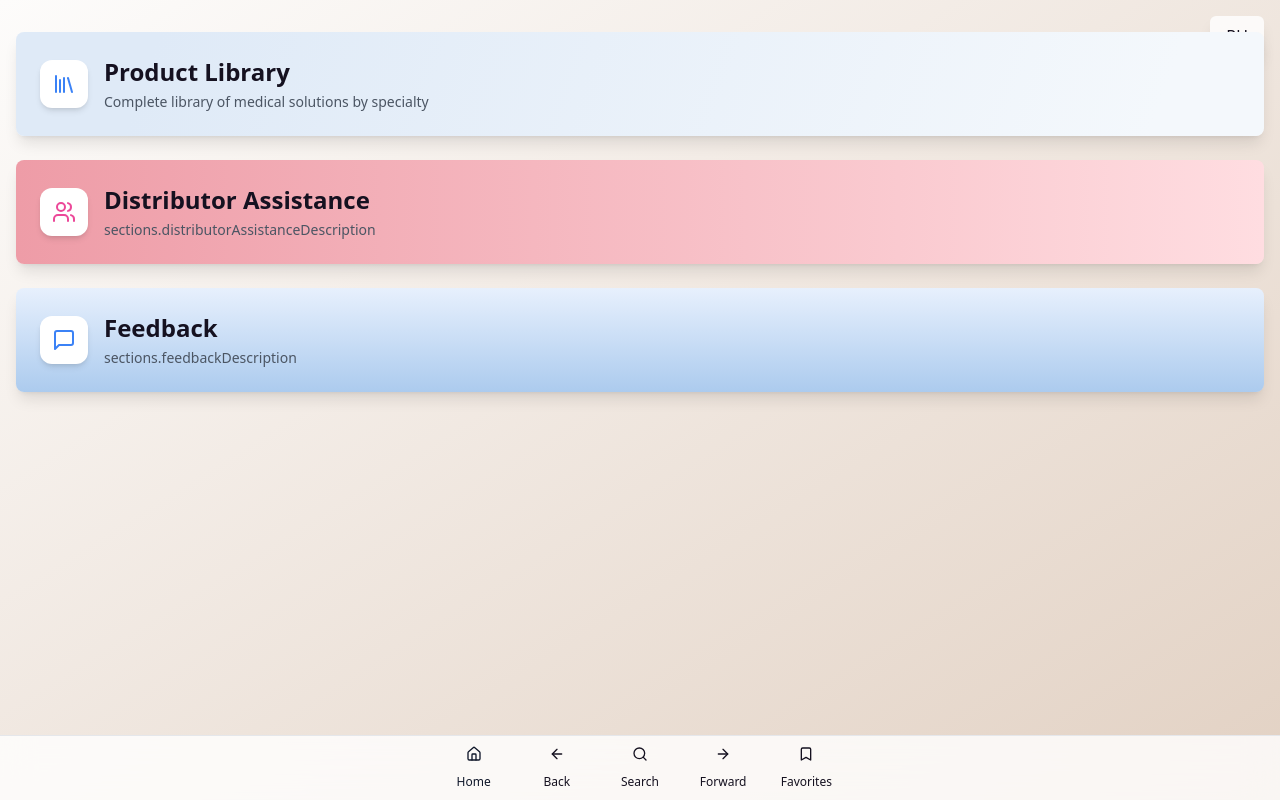
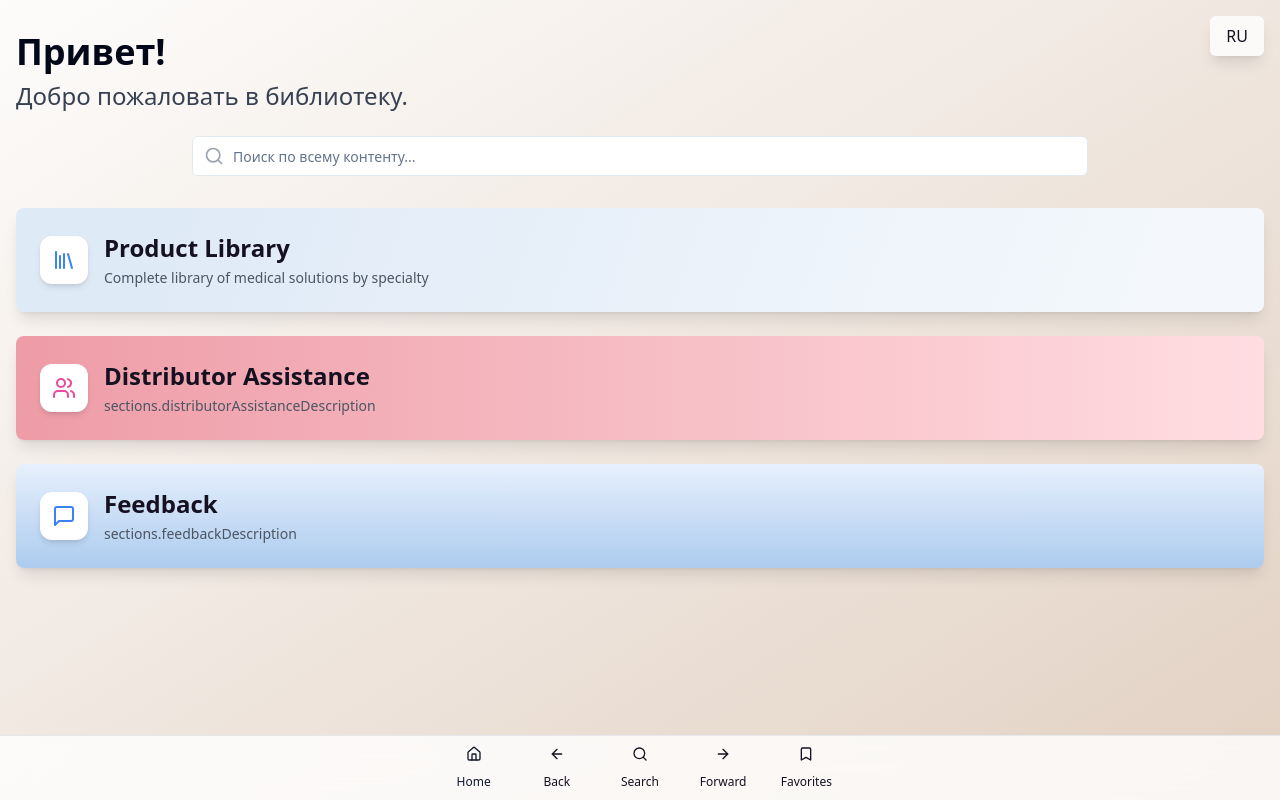
Before and after one commit to anflugag/friendly-concept-explorer, a React (Vite) app: page / in a window 1280 px wide. Built offline with nearby package versions, Linux system fonts and the light colour scheme.

Commit message:
Add search bar component
Implements a search bar component and integrates it into the navigation bar and main page.

```diff
--- a/src/components/navigation/BottomNav.tsx
+++ b/src/components/navigation/BottomNav.tsx
@@ -3,13 +3,15 @@ import { Home, ArrowLeft, Search, ArrowRight, Bookmark } from 'lucide-react';
 import { useTranslation } from 'react-i18next';
 import { useNavigate, useLocation } from 'react-router-dom';
 import { Button } from "@/components/ui/button";
-import { useToast } from "@/components/ui/use-toast";
+import { useState } from 'react';
+import { Sheet, SheetContent } from "@/components/ui/sheet";
+import SearchBar from '../search/SearchBar';
 
 const BottomNav = () => {
   const { t } = useTranslation();
   const navigate = useNavigate();
   const location = useLocation();
-  const { toast } = useToast();
+  const [isSearchOpen, setIsSearchOpen] = useState(false);
 
   const handleNavigation = (action: 'back' | 'forward' | 'home' | 'search' | 'favorites') => {
     switch (action) {
@@ -23,18 +25,10 @@ const BottomNav = () => {
         navigate('/');
         break;
       case 'search':
-        toast({
-          title: t('navigation.searchNotAvailable'),
-          description: t('navigation.comingSoon'),
-          duration: 2000,
-        });
+        setIsSearchOpen(true);
         break;
       case 'favorites':
-        toast({
-          title: t('navigation.favoritesNotAvailable'),
-          description: t('navigation.comingSoon'),
-          duration: 2000,
-        });
+        // Implement favorites functionality
         break;
     }
   };
@@ -42,6 +36,7 @@ const BottomNav = () => {
   const isActive = (path: string) => location.pathname === path;
 
   return (
+    <>
       <nav className="fixed bottom-0 left-0 right-0 bg-white/80 backdrop-blur-lg border-t border-gray-200 dark:border-gray-800 animate-fade-in z-50">
         <div className="flex justify-around items-center h-16 px-4 max-w-md mx-auto">
           <Button
@@ -97,6 +92,15 @@ const BottomNav = () => {
           </Button>
         </div>
       </nav>
+
+      <Sheet open={isSearchOpen} onOpenChange={setIsSearchOpen}>
+        <SheetContent side="bottom" className="h-[90vh]">
+          <div className="h-full overflow-auto py-6">
+            <SearchBar />
+          </div>
+        </SheetContent>
+      </Sheet>
+    </>
   );
 };
 
--- a/src/pages/Index.tsx
+++ b/src/pages/Index.tsx
@@ -4,6 +4,7 @@ import { Link } from 'react-router-dom';
 import BottomNav from '../components/navigation/BottomNav';
 import LanguageSwitcher from '../components/language/LanguageSwitcher';
 import { Library, Users, MessageSquare } from 'lucide-react';
+import SearchBar from '../components/search/SearchBar';
 import '../i18n/config';
 
 const Index = () => {
@@ -14,7 +15,15 @@ const Index = () => {
       <LanguageSwitcher />
 
       <main className="container mx-auto px-4 py-8">
-        <div className="grid gap-6 animate-fade-in">
+        <div className="mb-8">
+          <h1 className="text-4xl font-bold mb-2">Привет!</h1>
+          <h2 className="text-2xl font-medium text-gray-700 mb-6">
+            Добро пожаловать в библиотеку.
+          </h2>
+          <SearchBar />
+        </div>
+
+        <div className="grid gap-6 animate-fade-in mt-8">
           <Link
             to="/library"
             className="p-6 bg-white/80 backdrop-blur-lg rounded-lg shadow-lg hover:shadow-xl transition-all duration-300 transform hover:scale-[1.02] cursor-pointer"
```
Lines whose indentation alone changed are shown as unchanged.
